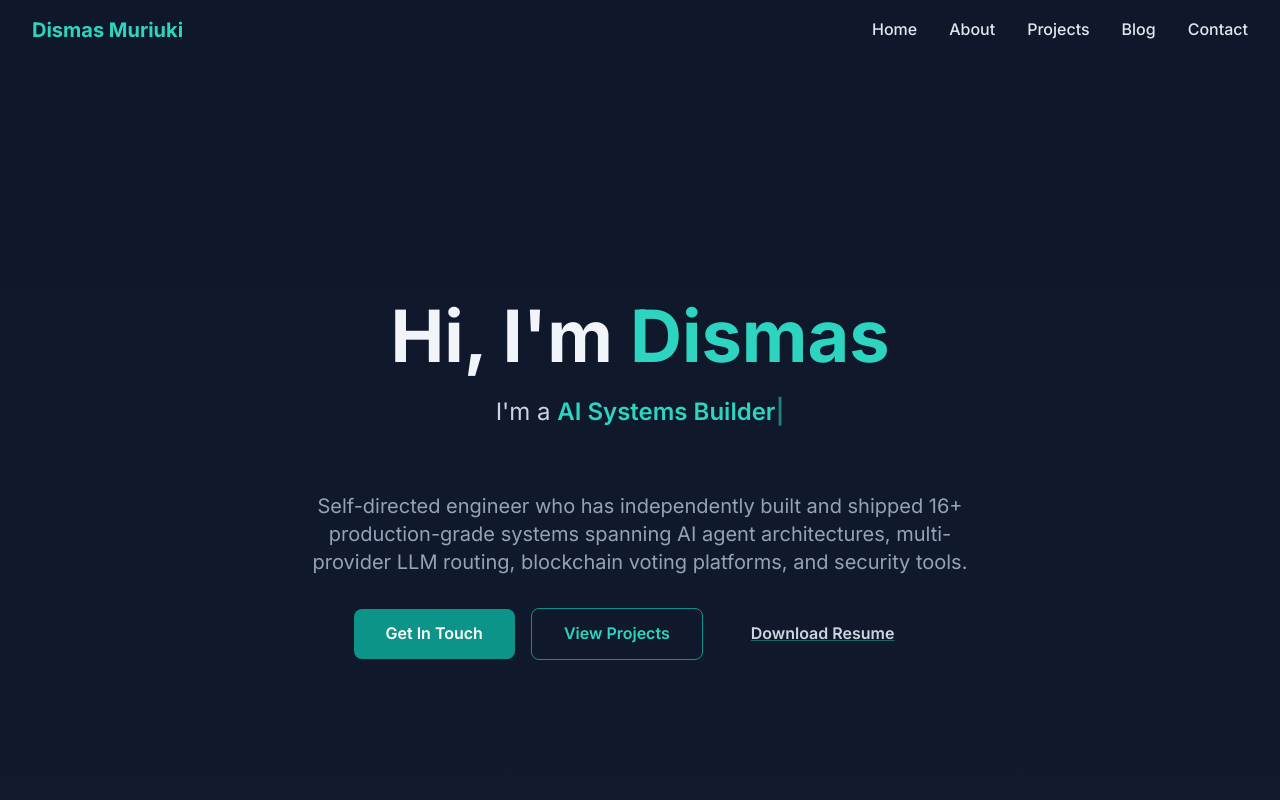
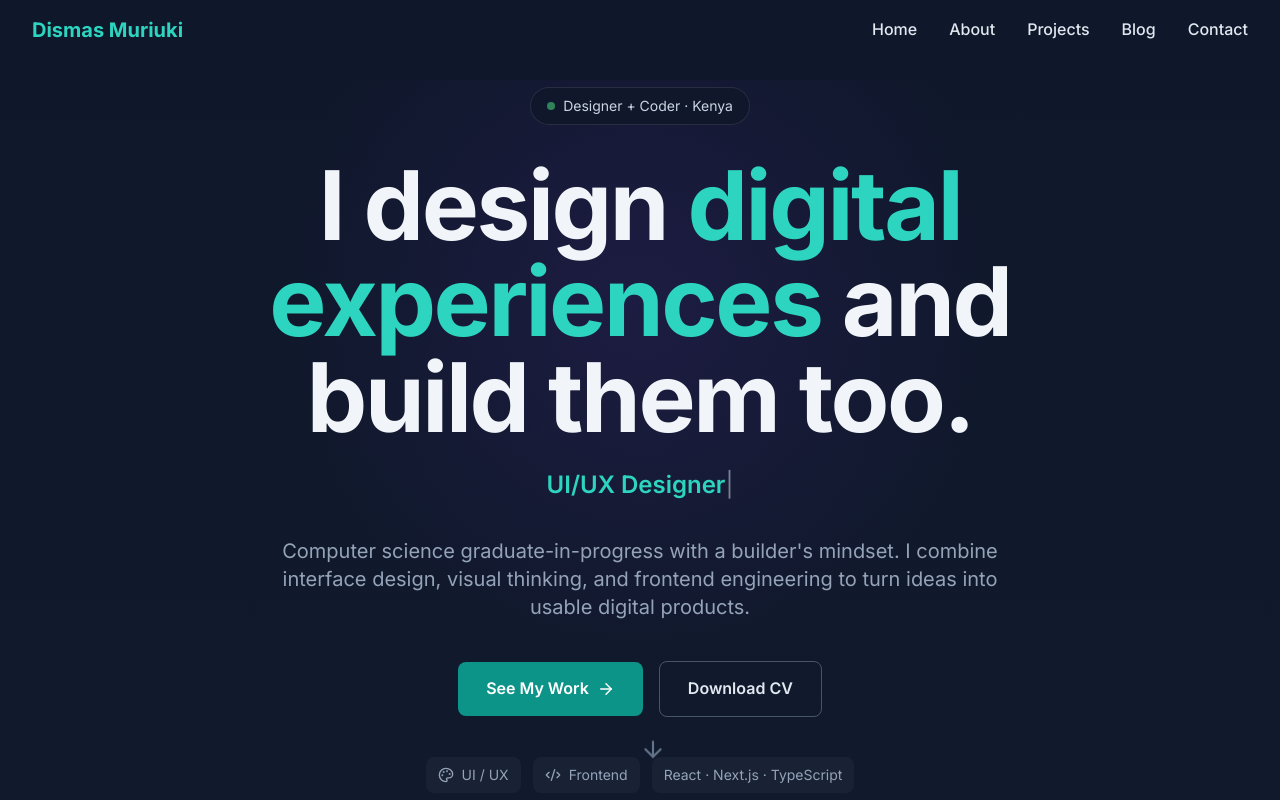
Before and after one commit to danny-dis/dismas-portfolio, a Next.js app: page / in a window 1280 px wide. Shown: the top 800 px of the page. Built offline with nearby package versions, Linux system fonts and the light colour scheme.

Commit message:
refine portfolio hero for designer + coder positioning

```diff
--- a/src/components/Hero.tsx
+++ b/src/components/Hero.tsx
@@ -1,15 +1,13 @@
 'use client'
 
 import { useState, useEffect } from 'react'
-import { ChevronDown } from 'lucide-react'
+import { ArrowDown, ArrowRight, Code2, Palette } from 'lucide-react'
 
 const typewriterTexts = [
-  'Software Engineer',
-  'AI Systems Builder',
-  'Blockchain Developer',
-  'Full-Stack Engineer',
-  'Security Researcher',
-  'Systems Architect'
+  'Designer + Coder',
+  'UI/UX Designer',
+  'Creative Technologist',
+  'Frontend Developer',
 ]
 
 export default function Hero() {
@@ -18,88 +16,72 @@ export default function Hero() {
   const [isDeleting, setIsDeleting] = useState(false)
 
   useEffect(() => {
+    const fullText = typewriterTexts[currentTextIndex]
     const timeout = setTimeout(() => {
-      const fullText = typewriterTexts[currentTextIndex]
-
       if (!isDeleting) {
         setCurrentText(fullText.substring(0, currentText.length + 1))
-
-        if (currentText === fullText) {
-          setTimeout(() => setIsDeleting(true), 2000)
-        }
+        if (currentText === fullText) setTimeout(() => setIsDeleting(true), 1800)
       } else {
         setCurrentText(fullText.substring(0, currentText.length - 1))
-
         if (currentText === '') {
           setIsDeleting(false)
           setCurrentTextIndex((prev) => (prev + 1) % typewriterTexts.length)
         }
       }
-    }, isDeleting ? 50 : 100)
+    }, isDeleting ? 45 : 85)
 
     return () => clearTimeout(timeout)
   }, [currentText, isDeleting, currentTextIndex])
 
-  const scrollToAbout = () => {
-    const aboutSection = document.getElementById('about-preview')
-    aboutSection?.scrollIntoView({ behavior: 'smooth' })
-  }
+  const scrollToWork = () => document.getElementById('work')?.scrollIntoView({ behavior: 'smooth' })
 
   return (
-    <section className="min-h-screen flex items-center justify-center relative">
-      <div className="max-w-4xl mx-auto px-4 sm:px-6 lg:px-8 text-center">
+    <section className="min-h-[90vh] flex items-center justify-center relative overflow-hidden">
+      <div className="absolute inset-0 pointer-events-none bg-[radial-gradient(circle_at_50%_30%,rgba(124,58,237,0.12),transparent_45%)]" />
+      <div className="max-w-5xl mx-auto px-4 sm:px-6 lg:px-8 text-center relative">
         <div className="fade-in visible">
-          <h1 className="text-5xl md:text-7xl font-bold mb-6">
-            <span className="text-dark-100">Hi, I'm </span>
-            <span className="text-primary-400">Dismas</span>
+          <div className="inline-flex items-center gap-2 px-4 py-2 rounded-full glass text-sm text-dark-300 mb-8">
+            <span className="w-2 h-2 rounded-full bg-green-400 animate-pulse" />
+            Designer + Coder · Kenya
+          </div>
+
+          <h1 className="text-5xl md:text-7xl lg:text-8xl font-bold tracking-tight mb-6">
+            <span className="text-dark-100">I design </span>
+            <span className="text-primary-400">digital experiences</span>
+            <span className="text-dark-100"> and build them too.</span>
           </h1>
 
-          <div className="h-16 mb-8">
+          <div className="min-h-10 mb-7">
             <p className="text-xl md:text-2xl text-dark-300">
-              I'm a{' '}
-              <span className="text-primary-400 font-semibold">
-                {currentText}
-                <span className="animate-pulse">|</span>
-              </span>
+              <span className="text-primary-400 font-semibold">{currentText}</span>
+              <span className="animate-pulse">|</span>
             </p>
           </div>
 
-          <p className="text-lg md:text-xl text-dark-400 mb-8 max-w-2xl mx-auto leading-relaxed">
-            Self-directed engineer who has independently built and shipped 16+ production-grade systems spanning AI agent architectures, multi-provider LLM routing, blockchain voting platforms, and security tools.
+          <p className="text-lg md:text-xl text-dark-400 mb-10 max-w-3xl mx-auto leading-relaxed">
+            Computer science graduate-in-progress with a builder's mindset. I combine interface design,
+            visual thinking, and frontend engineering to turn ideas into usable digital products.
           </p>
 
           <div className="flex flex-col sm:flex-row gap-4 justify-center items-center">
-            <a
-              href="/contact"
-              className="bg-primary-600 hover:bg-primary-700 text-white px-8 py-3 rounded-lg font-semibold transition-colors duration-200 hover-lift"
-            >
-              Get In Touch
+            <a href="#work" className="inline-flex items-center gap-2 bg-primary-600 hover:bg-primary-700 text-white px-7 py-3.5 rounded-lg font-semibold transition-colors hover-lift">
+              See My Work <ArrowRight size={18} />
             </a>
-            <a
-              href="/projects"
-              className="border border-primary-600 text-primary-400 hover:bg-primary-600 hover:text-white px-8 py-3 rounded-lg font-semibold transition-colors duration-200 hover-lift"
-            >
-              View Projects
+            <a href="/resume.pdf" target="_blank" rel="noopener noreferrer" className="inline-flex items-center gap-2 border border-dark-600 hover:border-primary-500 text-dark-200 hover:text-primary-400 px-7 py-3.5 rounded-lg font-semibold transition-colors hover-lift">
+              Download CV
             </a>
-            <a
-              href="/resume.pdf"
-              target="_blank"
-              rel="noopener noreferrer"
-              className="text-dark-300 hover:text-primary-400 px-8 py-3 rounded-lg font-semibold transition-colors duration-200 underline decoration-primary-400/40 hover:decoration-primary-400"
-            >
-              Download Resume
-            </a>
+          </div>
+
+          <div className="flex flex-wrap justify-center gap-3 mt-10 text-sm text-dark-400">
+            <span className="inline-flex items-center gap-2 px-3 py-2 rounded-lg bg-dark-800/60"><Palette size={16} /> UI / UX</span>
+            <span className="inline-flex items-center gap-2 px-3 py-2 rounded-lg bg-dark-800/60"><Code2 size={16} /> Frontend</span>
+            <span className="px-3 py-2 rounded-lg bg-dark-800/60">React · Next.js · TypeScript</span>
           </div>
         </div>
       </div>
 
-      {/* Scroll indicator */}
-      <button
-        onClick={scrollToAbout}
-        className="absolute bottom-8 left-1/2 transform -translate-x-1/2 text-dark-400 hover:text-primary-400 transition-colors animate-bounce"
-        aria-label="Scroll to content"
-      >
-        <ChevronDown size={32} />
+      <button onClick={scrollToWork} className="absolute bottom-8 left-1/2 -translate-x-1/2 text-dark-500 hover:text-primary-400 transition-colors animate-bounce" aria-label="Scroll to work">
+        <ArrowDown size={26} />
       </button>
     </section>
   )
```
